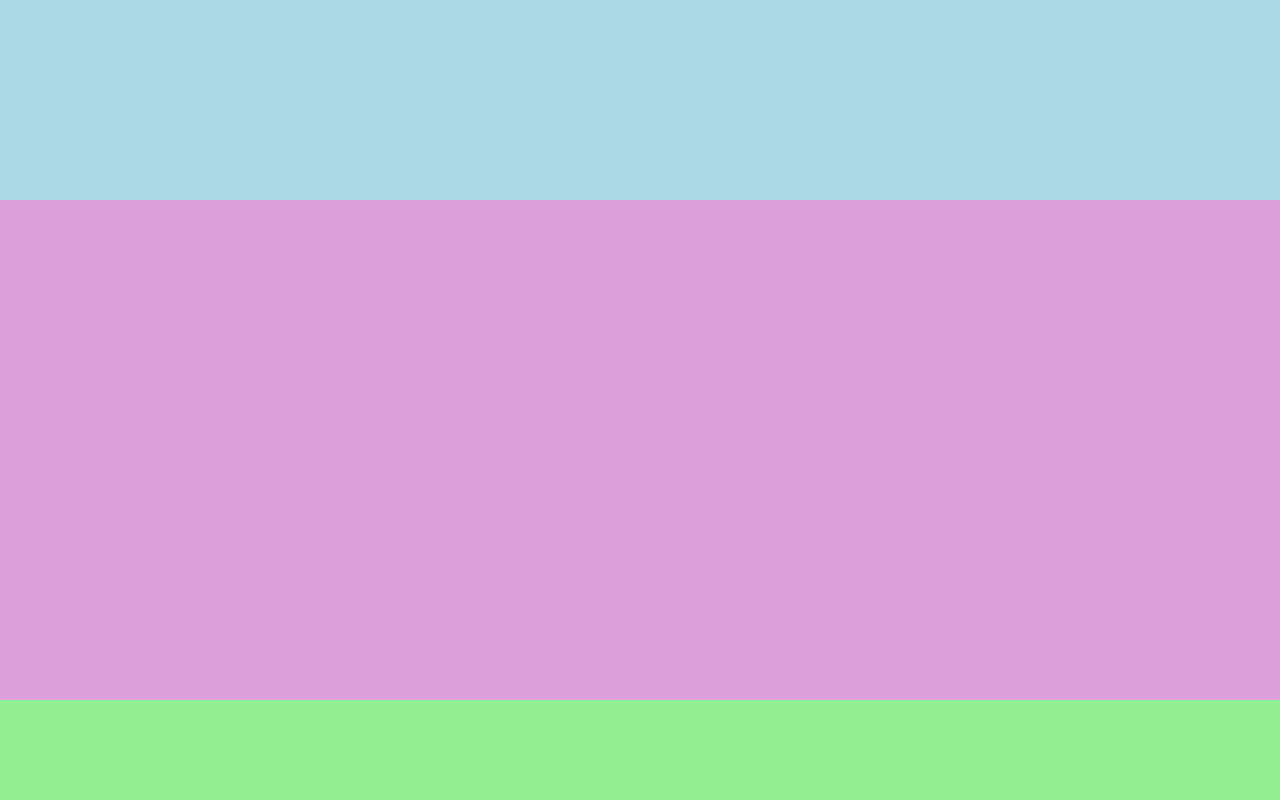
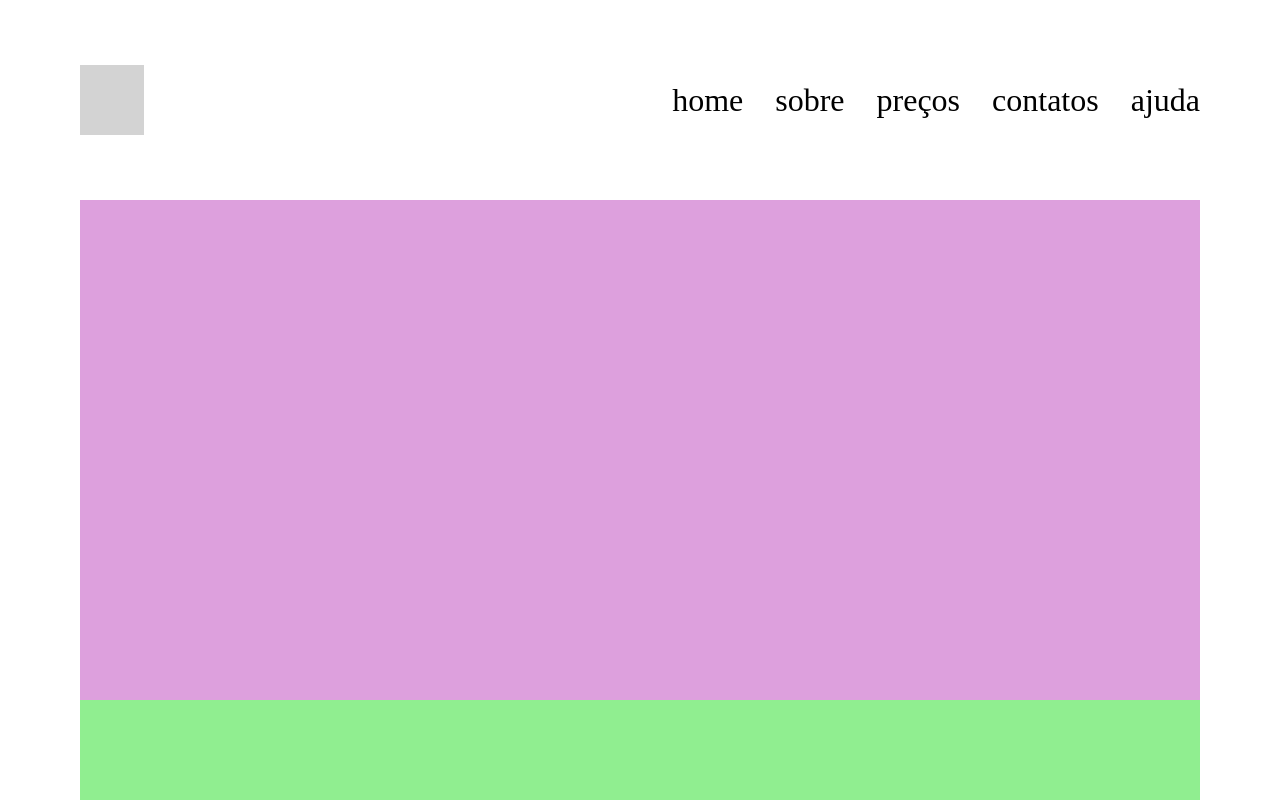
Before and after one commit to felipe962/layout-ba, a plain HTML site: page index.html in a window 1280 px wide. Drawn offline with Linux system fonts and the light colour scheme.

Commit message:
header ok

```diff
--- a/index.html
+++ b/index.html
@@ -7,7 +7,18 @@
     <title>layout</title>
 </head>
 <body>
-  <header></header>
+  <header>
+    <div class ="logo"></div>
+    <nav class = "menu">
+        <ul>
+            <li><a href="#">home</a></li>
+            <li><a href="#">sobre</a></li>
+            <li><a href="#">preços</a></li>
+            <li><a href="#">contatos</a></li>
+            <li><a href="#">ajuda</a></li>
+        </ul>
+    </nav>
+</header>
   <main></main>
   <footer></footer>
 </body>
--- a/style.css
+++ b/style.css
@@ -18,10 +18,24 @@ body{
     height: 100vh;
     display: flex;
     flex-direction: column;
+    padding-inline: 80px;
 }
 header{
     height: 200px;
-    background-color: lightblue;
+    display: flex;
+    justify-content: space-between;
+    align-items: center;
+}
+.logo {
+    height: 70px;
+    width: 64px;
+    background-color: lightgray;
+
+}
+.menu ul{
+    display: flex;
+    gap: 32px;
+    font-size: 32px;
 }
 main{
     flex-grow: 1;
```
